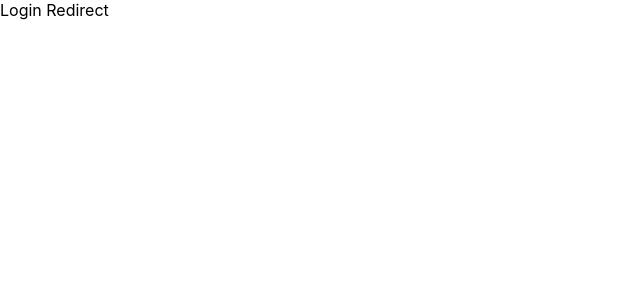
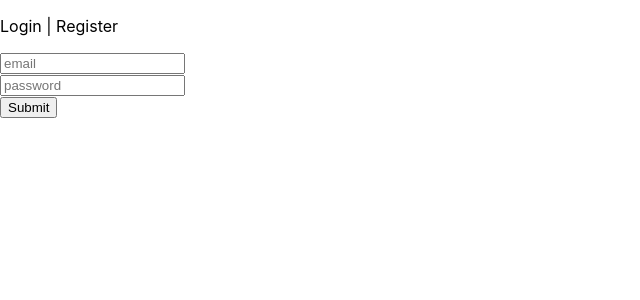
Before and after one commit to chrispwidener/survey-chimpanzee, a Next.js app: page /dashboard in a window 1280 px wide. Before the commit this address had no page. Shown: the top 300 px of the page, without its empty margins (0-640 px from the left). Built offline with nearby package versions, Linux system fonts and the light colour scheme.

Commit message:
Adding Login/Registration Forms and Redirects for Protected Routes

```diff
--- /dev/null
+++ b/components/login/LoginOrRegister.js
@@ -0,0 +1,19 @@
+import { useState } from 'react';
+
+import Login from './subcomponents/Login';
+import Register from './subcomponents/Register';
+
+const LoginOrRegister = () => {
+
+    const [loggingIn, setLoggingIn] = useState(true);
+
+
+    return (
+        <div>
+            <p><span onClick={()=>setLoggingIn(true)}>Login</span> | <span onClick={()=> setLoggingIn(false)}>Register</span></p>
+            { loggingIn ? <Login /> : <Register /> }
+        </div>
+    );
+}
+
+export default LoginOrRegister;
--- /dev/null
+++ b/components/login/subcomponents/Login.js
@@ -0,0 +1,51 @@
+import { Formik, Form } from 'formik';
+import * as Yup from 'yup';
+
+import TextInputTemplate from 'components/utilities/forms/textinputs/TextInputTemplate';
+import { emailSchema, passwordSchema } from 'components/utilities/forms/textinputs/textInputValidationSchemas';
+
+import { useDispatch } from 'react-redux';
+import { logIn } from 'store/auth/authReducer';
+
+const Login = (props) => {
+
+    const dispatch = useDispatch();
+
+    const initialValues = {
+        email: "",
+        password: "",
+    }
+
+    return (
+        <div>
+            <Formik
+                initialValues={initialValues}
+                validationSchema={Yup.object({
+                    email: emailSchema,
+                    password: passwordSchema,
+                })}
+                onSubmit={(values, { setSubmitting }) => {
+                    console.log("Email: " + values.email);
+                    console.log("Password: " + values.password);
+                    dispatch(logIn({
+                        email: values.email,
+                        password: values.password,
+                    }));
+                }}
+            >
+                <Form>
+                    <TextInputTemplate
+                        name="email"
+                        type="text" />
+                    <TextInputTemplate
+                        name="password"
+                        type="password" />
+                    <button type="submit">Submit</button>
+                </Form>
+            </Formik>
+
+        </div>
+    );
+}
+
+export default Login;
--- /dev/null
+++ b/components/login/subcomponents/Register.js
@@ -0,0 +1,52 @@
+import { Formik, Form } from 'formik';
+import * as Yup from 'yup';
+
+import TextInputTemplate from 'components/utilities/forms/textinputs/TextInputTemplate';
+import { emailSchema, passwordSchema } from 'components/utilities/forms/textinputs/textInputValidationSchemas';
+
+import { useDispatch } from 'react-redux';
+import { logIn } from 'store/auth/authReducer';
+
+const Register = (props) => {
+
+    const dispatch = useDispatch();
+    const redirectTo = props.redirectTo;
+
+    const initialValues = {
+        email: "",
+        password: "",
+    }
+
+    return (
+        <div>
+            <Formik
+                initialValues={initialValues}
+                validationSchema={Yup.object({
+                    email: emailSchema,
+                    password: passwordSchema,
+                })}
+                onSubmit={(values, { setSubmitting }) => {
+                    console.log("Email: " + values.email);
+                    console.log("Password: " + values.password);
+                    dispatch(logIn({
+                        email: values.email,
+                        password: values.password,
+                    }));
+                }}
+            >
+                <Form>
+                    <TextInputTemplate
+                        name="email"
+                        type="text" />
+                    <TextInputTemplate
+                        name="password"
+                        type="password" />
+                    <button type="submit">Submit</button>
+                </Form>
+            </Formik>
+
+        </div>
+    );
+}
+
+export default Register;
--- /dev/null
+++ b/components/utilities/forms/textinputs/TextInputTemplate.js
@@ -0,0 +1,20 @@
+import React from 'react';
+import { Field, ErrorMessage } from 'formik';
+
+const TextInputTemplate = (props) => {
+    return (
+        <div>
+           <Field
+                type={props.type}
+                name={props.name}
+                placeholder={props.placeholder ? props.placeholder : props.name }
+            />
+            <ErrorMessage
+                name={props.name}
+                component={props.component ? props.component : "p"}
+            />
+        </div>
+    );
+}
+
+export default TextInputTemplate;
--- /dev/null
+++ b/components/utilities/forms/textinputs/textInputValidationSchemas.js
@@ -0,0 +1,17 @@
+import * as Yup from 'yup'
+
+const emailSchema =
+    Yup.string()
+    .email('Invalid Email Address')
+    .required("Email Address is Required");
+
+const passwordSchema =
+    Yup.string()
+    .max(20, "Password must be 20 or fewer characters!")
+    .min(8, "Password must be 8 or more characters")
+    .required("Password is required")
+
+export {
+    emailSchema,
+    passwordSchema
+}
--- a/components/utilities/hoc/LoginRedirect.js
+++ b/components/utilities/hoc/LoginRedirect.js
@@ -3,23 +3,38 @@ import { useRouter } from 'next/router';
 import { useSelector } from 'react-redux';
 import { selectLoggedIn } from 'store/auth/authReducer';
 
+import LoginOrRegister from 'components/login/LoginOrRegister';
+
 const pathsThatRequireLogin = [
-    '/admin',
+    '/dashboard',
 ]
 
-export default function LoginRedirect() {
+export default function LoginRedirect(props) {
+    // Check if User is Logged In
+    const loggedIn = useSelector(selectLoggedIn);
+
+    // Get pathname
     const router = useRouter();
     const pathname = router.pathname;
+
+    // Check if Pathname Requires Login
     const pathRequiresLogin = pathsThatRequireLogin
         .map(aPathThatRequiresLogin => {
             return pathname.startsWith(aPathThatRequiresLogin)
         })
-        //.reduce((acc, el) => el || acc )
-    //const loggedIn = useSelector(selectLoggedIn);
+        .reduce((acc, el) => el || acc );
+
+    // Default to showing the page
+    let page = props.children;
+
+    //  Show Login instead if path requires login and user is not logged in
+    if (!loggedIn && pathRequiresLogin) {
+        page = <LoginOrRegister />
+    }
 
     return (
-        <div>
-           Login Redirect
-        </div>
+        <>
+            { page }
+        </>
     )
 }
--- a/package.json
+++ b/package.json
@@ -15,6 +15,7 @@
     "react": "17.0.1",
     "react-dom": "17.0.1",
     "react-redux": "^7.2.2",
-    "redux": "^4.0.5"
+    "redux": "^4.0.5",
+    "yup": "^0.32.8"
   }
 }
--- a/pages/_app.js
+++ b/pages/_app.js
@@ -2,11 +2,16 @@ import '../styles/globals.css'
 
 import LoginRedirect from 'components/utilities/hoc/LoginRedirect';
 
+import store from 'store/store';
+import { Provider } from 'react-redux';
+
 function MyApp({ Component, pageProps }) {
   return (
-    <LoginRedirect>
-      <Component {...pageProps} />
-    </LoginRedirect>
+    <Provider store={store}>
+      <LoginRedirect>
+        <Component {...pageProps} />
+      </LoginRedirect>
+    </Provider>
   )
 }
 
--- /dev/null
+++ b/pages/dashboard/index.js
@@ -0,0 +1,11 @@
+import React from 'react';
+
+const index = () => {
+    return (
+        <div>
+            Dashboard
+        </div>
+    );
+}
+
+export default index;
--- a/store/auth/authReducer.js
+++ b/store/auth/authReducer.js
@@ -3,6 +3,7 @@ import { createSlice } from '@reduxjs/toolkit'
 const initialState = {
     loggedIn: false,
     loggedInAs: null,
+    loginError: null,
     users: [],
 }
 
@@ -11,30 +12,31 @@ const authReducer = createSlice({
     initialState,
     reducers: {
         registerUser: (state, action) => {
-            const user = action.payload;
-            const username = user.username;
+            const user     = action.payload;
+            const email    = user.email;
             const password = user.password;
-            const hash = password.hashCode();
-            state.auth.users.push({username, hash});
+            state.auth.users.push({email, password});
         },
         logIn: (state, action) => {
-            // Check to see if there's a user with the same username
-            const registeredUserWithSameUsername = state.auth.users.find((user) => {
-                return user.username == action.payload.username;
+            // Check to see if there's a user with the same email
+            const registeredUserWithSameEmail = state.users.find((user) => {
+                return user.email == action.payload.email;
             });
-            // If there is then compare password hash
-            if (registeredUserWithSameUsername) {
-                const registeredUserUsername     = registeredUserWithSameUsername.username;
-                const registeredUserPasswordHash = registeredUserWithSameUsername.hash;
+            // If there is then compare password
+            if (registeredUserWithSameEmail) {
+                const registeredUserEmail = registeredUserWithSameEmail.email;
+                const registeredUserPass  = registeredUserWithSameEmail.password;
 
-                const loggingInUserPassword = action.payload.password;
+                const loggingInUserPass = action.payload.password;
 
-                const validUserPassCombo = loggingInUserPassword.hashCode() == registeredUserPasswordHash;
+                const validUserPassCombo = loggingInUserPass == registeredUserPass;
 
                 // If password is valid set logged in user
                 if (validUserPassCombo) {
                     state.auth.loggedIn = true;
-                    state.auth.loggedInAs = registeredUserUsername;
+                    state.auth.loggedInAs = registeredUserEmail;
+                } else {
+                    //  Implement invalid email/password combo
                 }
             }
         },
@@ -45,7 +47,8 @@ const authReducer = createSlice({
 export const selectLoggedIn = state => state.auth.loggedIn;
 
 export const {
-
+    registerUser,
+    logIn,
 } = authReducer.actions;
 
 export default authReducer.reducer
--- a/store/store.js
+++ b/store/store.js
@@ -4,7 +4,7 @@ import authReducer from 'store/auth/authReducer';
 
 const store = configureStore({
     reducer: {
-        authReducer,
+        auth: authReducer,
     }
 })
 
```
Also changed, not shown: pages/dashboard/create/index.js (added, +11 -0 lines), 1 other file (tests, documents, lock files or other folders).
